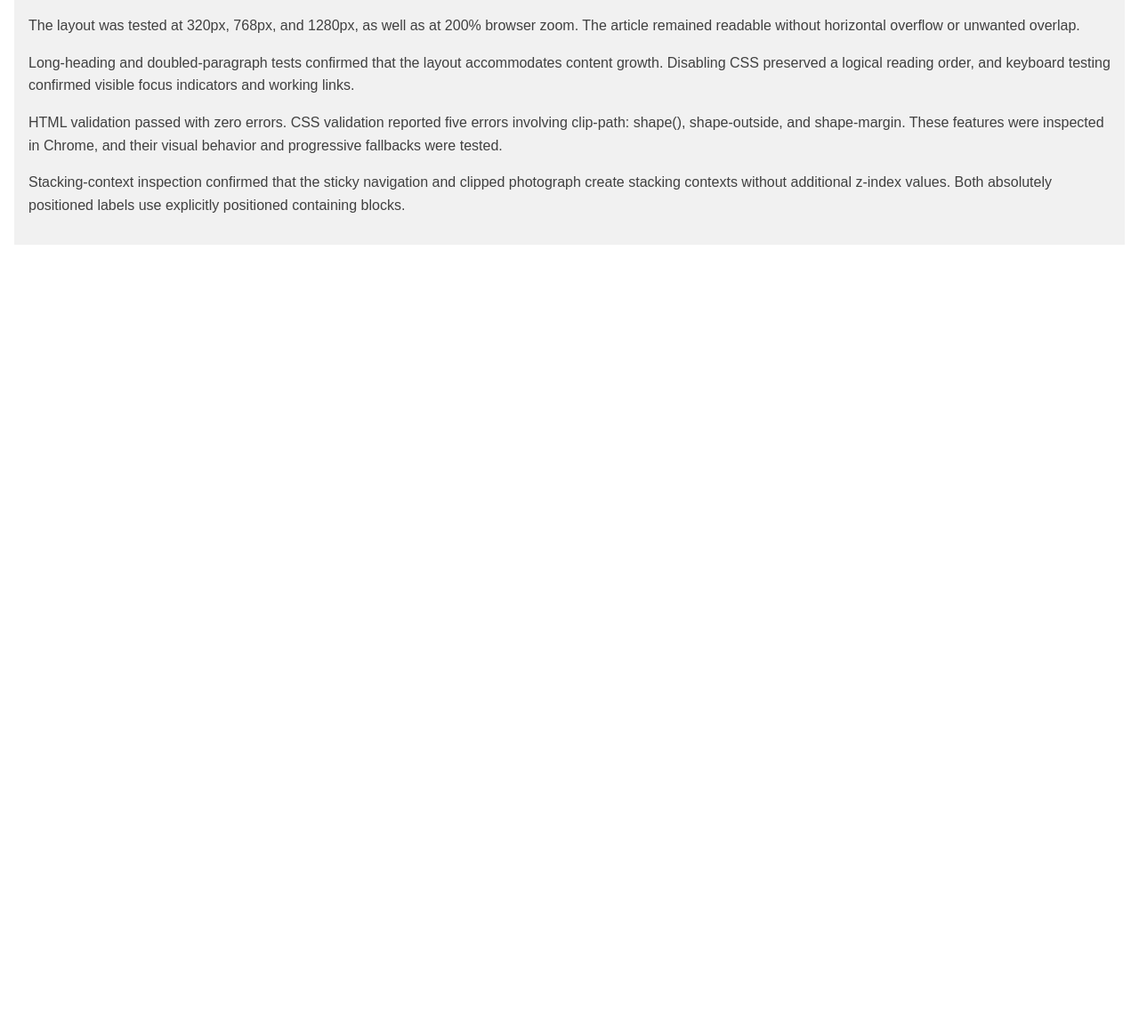
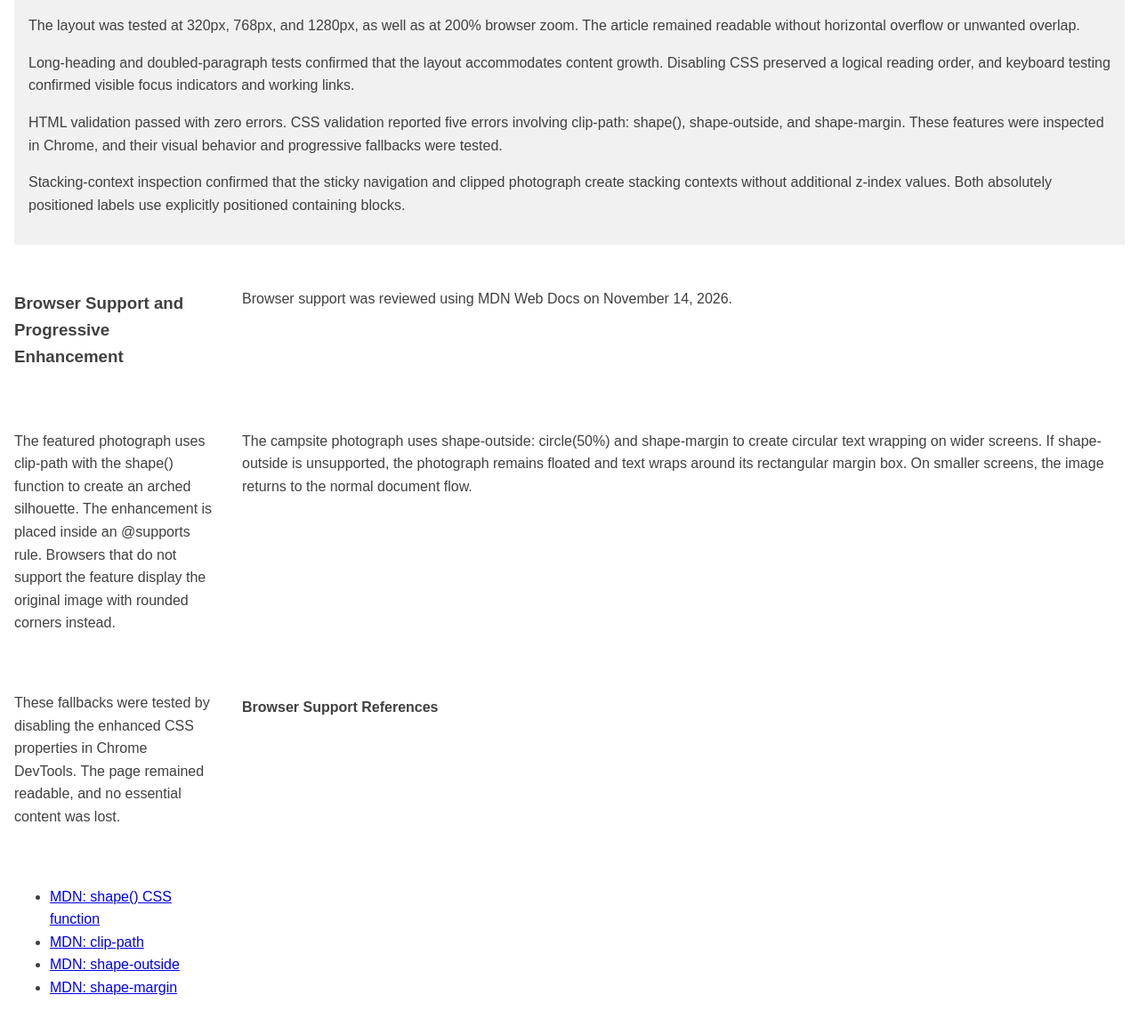
Before and after one commit to kriswojcik-dev/4-Deliverable-Layered-Feature-Story, a plain HTML site: page index.html in a window 1280 px wide. Shown: the part 4158-5312 px from the top of the page at 89% size. Before the commit the page ends 4449 px from the top, so only its background shows below. Drawn offline with Linux system fonts and the light colour scheme.

Commit message:
added browser support and enhancements documentation

```diff
--- a/index.html
+++ b/index.html
@@ -1,11 +1,13 @@
 <!DOCTYPE html>
 <html lang="en">
+
 <head>
-    <meta charset="utf-8" >
-    <meta name="viewport" content="width=device-width,initial-scale=1" >
+  <meta charset="utf-8">
+  <meta name="viewport" content="width=device-width,initial-scale=1">
   <title>The Price of Freedom</title>
-    <link rel="stylesheet" href="styles.css" >
+  <link rel="stylesheet" href="styles.css">
 </head>
+
 <body>
   <header class="feature-header">
     <p class="eyebrow">L1 · Feature Story</p>
@@ -27,21 +29,12 @@
       <section id="section-one">
         <h2>L2-L3 · The Rent You Leave Behind</h2>
         <figure class="feature-figure">
-            <img
-              src="images/van-interior.jpg"
-              alt="The inside of a finished camper van"
-              width="1000"
-              height="700"
-            >
+          <img src="images/van-interior.jpg" alt="The inside of a finished camper van" width="1000" height="700">
           <figcaption>
             A finished van represents only one of the many costs of living on
             the road. Photo by
-              <a
-                href="https://www.pexels.com/photo/furniture-in-rv-7163683/"
-                target="_blank"
-                rel="noopener noreferrer"
-                >Matheus Bertelli on Pexels</a
-              >.
+            <a href="https://www.pexels.com/photo/furniture-in-rv-7163683/" target="_blank"
+              rel="noopener noreferrer">Matheus Bertelli on Pexels</a>.
           </figcaption>
         </figure>
         <p>
@@ -119,22 +112,13 @@
       <section id="section-two">
         <h2>L4-L5 · The Budget That Moves</h2>
         <figure class="campsite-figure">
-            <img
-              class="shape-portrait"
-              src="images/van-campsite.jpg"
-              alt="A van parked at night beneath a starry sky"
-              width="600"
-              height="600"
-            >
+          <img class="shape-portrait" src="images/van-campsite.jpg" alt="A van parked at night beneath a starry sky"
+            width="600" height="600">
 
           <figcaption>
             Photo by
-              <a
-                href="https://www.pexels.com/photo/a-van-parked-in-a-camp-site-at-night-5758519/"
-                target="_blank"
-                rel="noopener noreferrer"
-                >Jan Kopřiva on Pexels </a
-              >.
+            <a href="https://www.pexels.com/photo/a-van-parked-in-a-camp-site-at-night-5758519/" target="_blank"
+              rel="noopener noreferrer">Jan Kopřiva on Pexels </a>.
           </figcaption>
         </figure>
         <p>A beautiful campsite may be free, but getting there rarely is.</p>
@@ -315,6 +299,62 @@
         containing blocks.
       </p>
     </section>
+
+    <h3>Browser Support and Progressive Enhancement</h3>
+
+    <p>
+      Browser support was reviewed using MDN Web Docs on
+      November 14, 2026.
+    </p>
+
+    <p>
+      The featured photograph uses clip-path with the shape()
+      function to create an arched silhouette. The enhancement
+      is placed inside an @supports rule. Browsers that do not
+      support the feature display the original image with
+      rounded corners instead.
+    </p>
+
+    <p>
+      The campsite photograph uses shape-outside: circle(50%)
+      and shape-margin to create circular text wrapping on
+      wider screens. If shape-outside is unsupported, the
+      photograph remains floated and text wraps around its
+      rectangular margin box. On smaller screens, the image
+      returns to the normal document flow.
+    </p>
+
+    <p>
+      These fallbacks were tested by disabling the enhanced
+      CSS properties in Chrome DevTools. The page remained
+      readable, and no essential content was lost.
+    </p>
+
+    <h4>Browser Support References</h4>
+    <ul>
+      <li>
+        <a href="https://developer.mozilla.org/en-US/docs/Web/CSS/Reference/Values/basic-shape/shape">
+          MDN: shape() CSS function
+        </a>
+      </li>
+      <li>
+        <a href="https://developer.mozilla.org/en-US/docs/Web/CSS/Reference/Properties/clip-path">
+          MDN: clip-path
+        </a>
+      </li>
+      <li>
+        <a href="https://developer.mozilla.org/en-US/docs/Web/CSS/Reference/Properties/shape-outside">
+          MDN: shape-outside
+        </a>
+      </li>
+      <li>
+        <a href="https://developer.mozilla.org/en-US/docs/Web/CSS/Reference/Properties/shape-margin">
+          MDN: shape-margin
+        </a>
+      </li>
+    </ul>
+
   </main>
 </body>
+
 </html>
```
Lines whose indentation alone changed are shown as unchanged.
